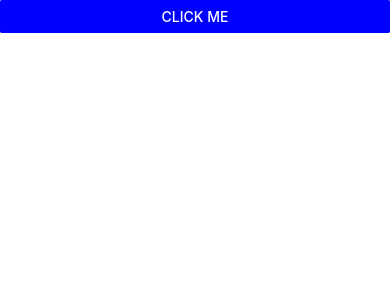
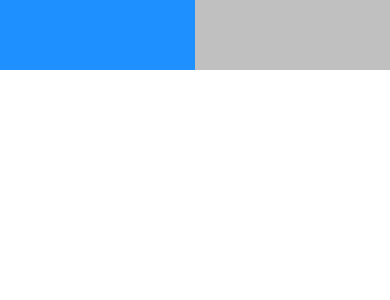
Before and after one commit to Dev-Davis/DoneWithIt, a React Native app: screen / in a window 390 px wide. Shown: the top 300 px of the page. Built offline with nearby package versions, Linux system fonts and the light colour scheme.

Commit message:
Dimensions

```diff
--- a/App.js
+++ b/App.js
@@ -3,20 +3,24 @@
 import {
   StyleSheet,
   SafeAreaView,
-  Alert,
-  Button
+  // Alert,
+  // Button,
+  View,
+  Dimensions
 } from 'react-native';
 
 export default function App() {
+  console.log(Dimensions.get("screen"));
+
   return (
     <SafeAreaView style={safeViewStyle}>
-      <Button
-        color="blue"
-        title="Click Me"
-          onPress={() =>
-          Alert.prompt("My title", "My Message", text => console.log(text))
-        }
-      />
+      <View style={{
+        backgroundColor: 'dodgerblue',
+        width: '50%',
+        height: 70
+      }}>
+
+      </View>
     </SafeAreaView>
   );
 }
```
